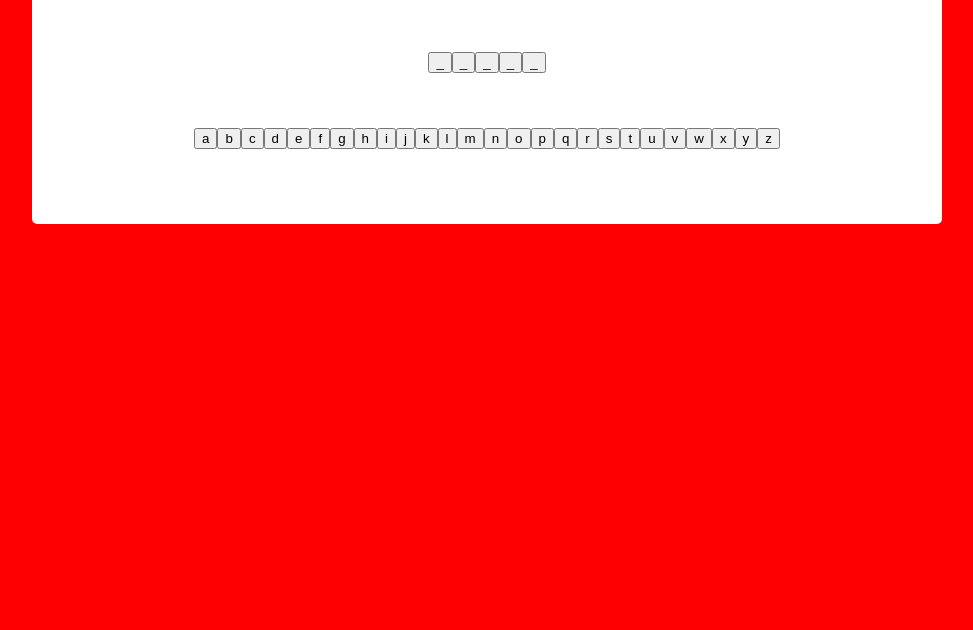
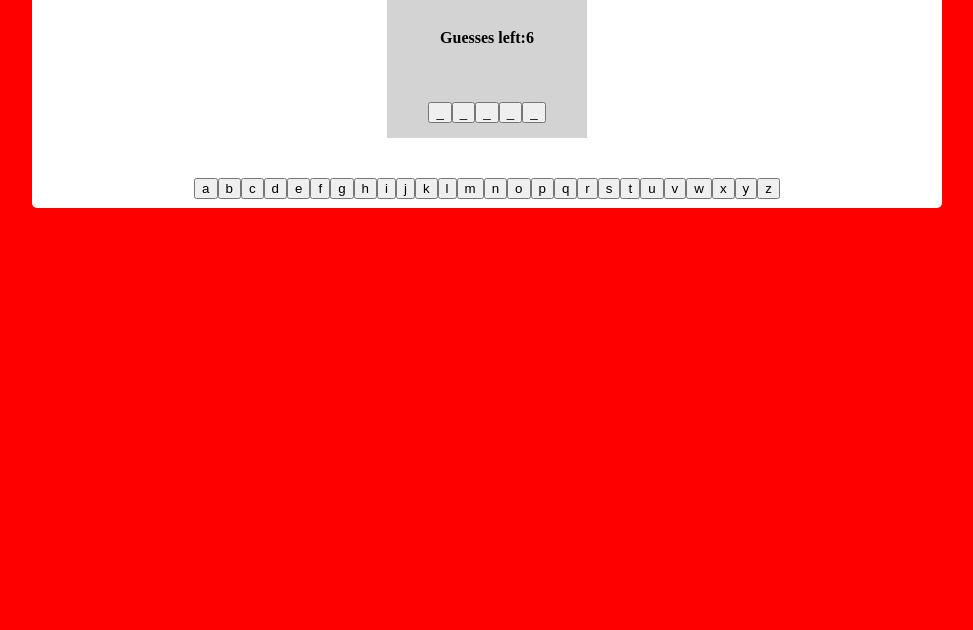
Before and after one commit to chas-academy/u03-js-hangman-DanielSedell02, a plain HTML site: page index.html in a window 1280 px wide. Shown: the part 170-800 px from the top of the page, without its empty margins (153-1126 px from the left). Drawn offline with nearby package versions, Linux system fonts and the light colour scheme.

Commit message:
css för images

```diff
--- a/css/styles.css
+++ b/css/styles.css
@@ -1,4 +1,17 @@
 
+#hangman {
+  display: flex;
+  flex-direction: column;
+  align-items: center;
+  margin-top: 50px;
+}
+
+#hangman-image {
+  width: 200px;
+  height: 200px;
+  background-color: lightgrey;
+  margin-bottom: 20px;
+}
 
 body{
   display: flex;
@@ -35,6 +48,7 @@ body{
   justify-content: center;
   margin-bottom: 25px;
 
+
 }
 .btn-btn-danger{
   display: flex;
--- a/index.html
+++ b/index.html
@@ -12,12 +12,13 @@
   <body class="bg-dark">
 
     <div id="board" class="card-container">
+      <div id="hangman">
+        <div id="hangman-image">
       <h3 class="Hangman-Game">Hangman Game</h3>
-      <h4 class="text-center">Guesses left: <span id="guesses">5</span></h4>
+      <h4 class="text-center">Guesses left: <span id="guesses">6</span></h4>
       <div id="word-container" class="text-center"></div>
       <div id="button-container" class="select-letter"></div>
     </div>
-
     <!-- import custom javascript file -->
     <script src="./js/script.js"></script>
   </body>
--- a/js/script.js
+++ b/js/script.js
@@ -2,6 +2,7 @@ const WORDS = ['garage', 'berry', 'order', 'suffering', 'exact', 'doubt', 'offen
 let answer;
 let wordState;
 let num;
+
 
 const createButton = () => {
   const start = 'a';
@@ -14,6 +15,7 @@ const createButton = () => {
     $('#button-container').append(btn);
   }
 };
+
 
 const selectedButton = (e) => {
   const guessLetter = $(e.target).text(); // get the text of button selected
@@ -75,7 +77,7 @@ const startGame = () => {
   // state of variables
   answer = WORDS[Math.floor(Math.random() * WORDS.length)];
   wordState = [];
-  num = 5;
+  num = 6;
   $('#guesses').text(num);
   $('#button-container').html('');
   $('#word-container').html('');
```
